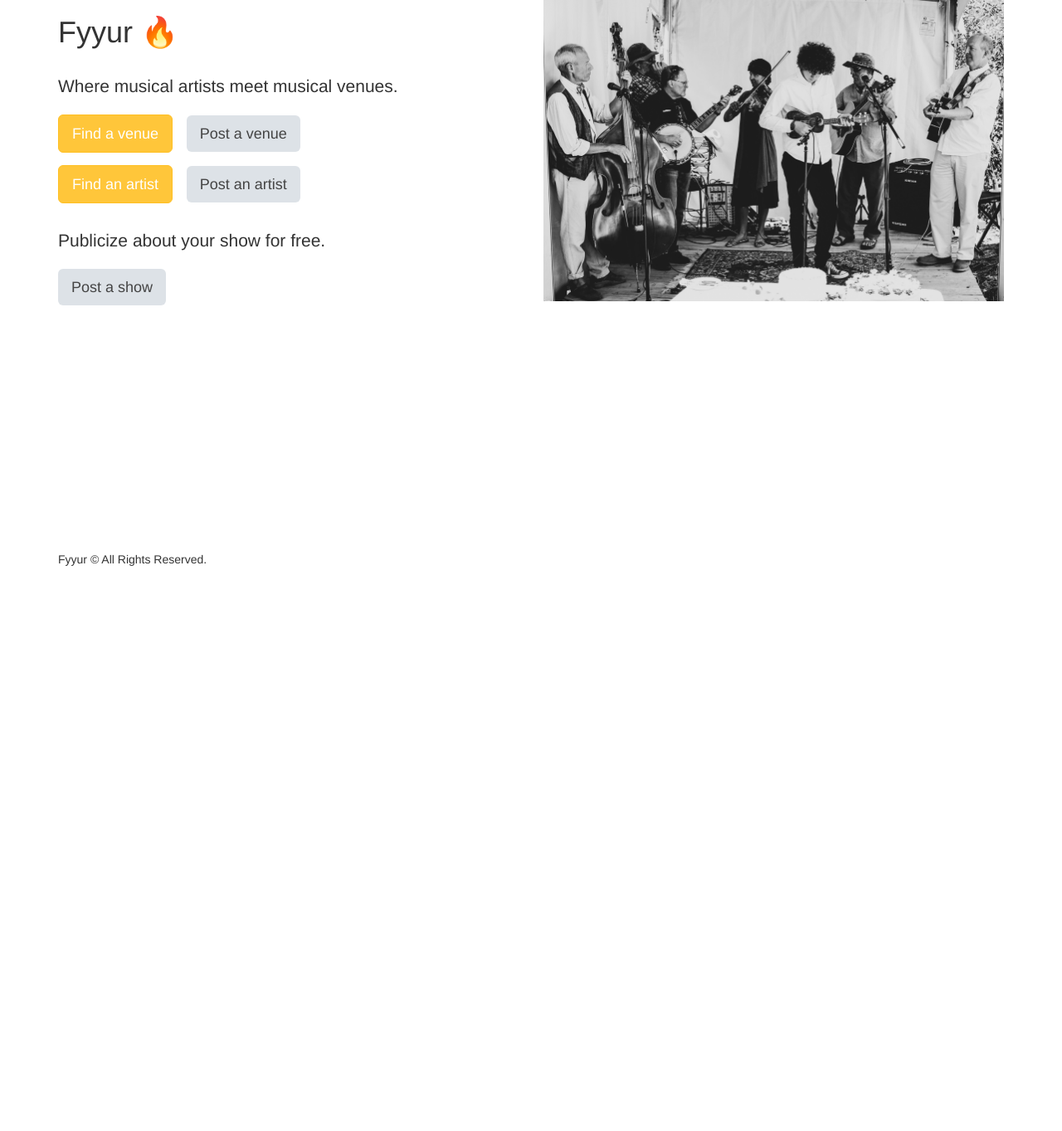
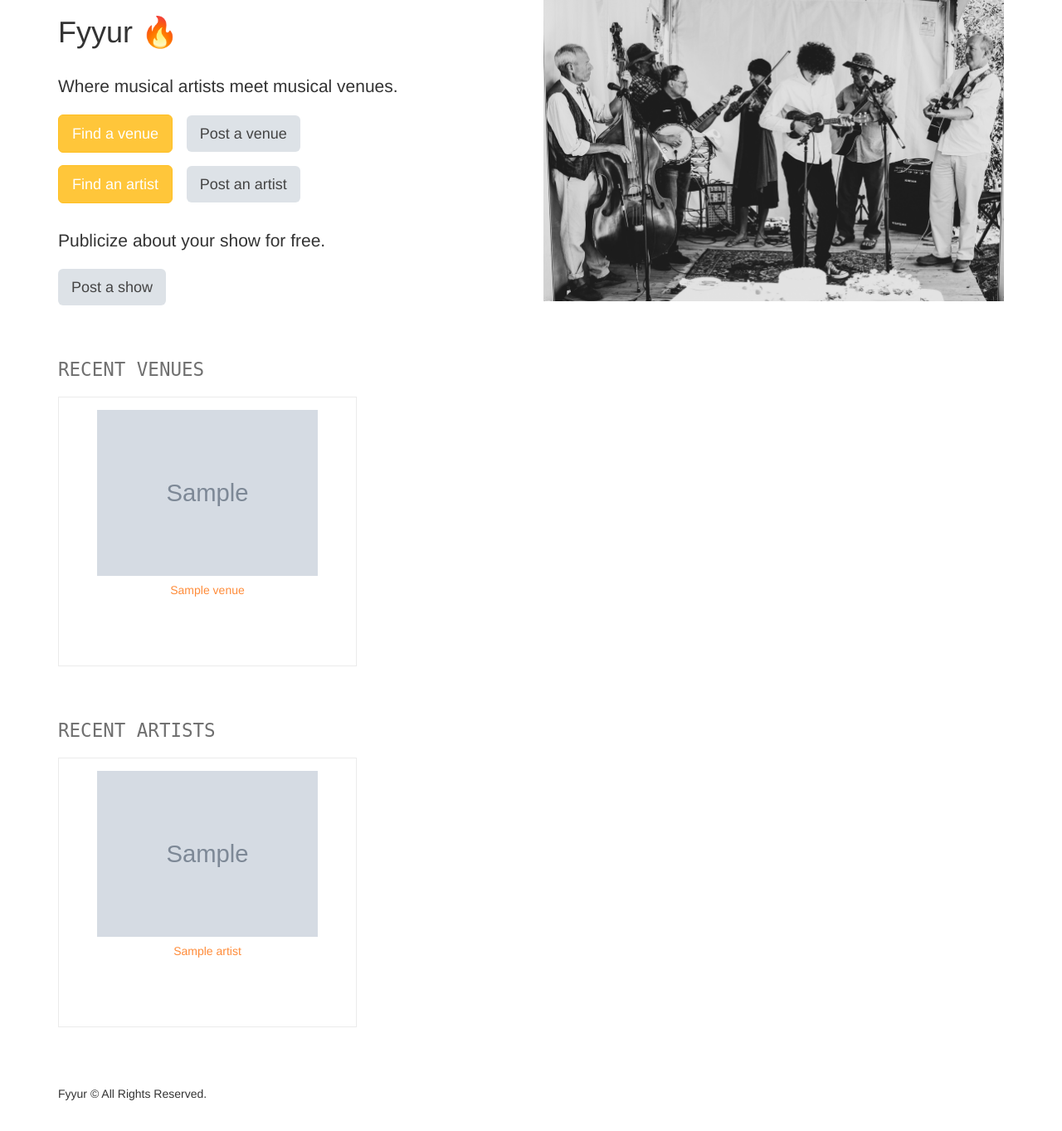
Before and after one commit to drdilyor/fyyur, a Flask app: page / in a window 1280 px wide. Shown: the part 81-1444 px from the top of the page at 83% size. Before the commit the page ends 763 px from the top, so only its background shows below. Run offline with Flask 2, Linux system fonts and the light colour scheme; tables that the repository leaves empty hold one stand-in row (values such as "Sample post"); grey boxes marked "Sample" are stand-in pictures; some libraries are stand-ins or nearby versions.

Commit message:
Recent artists and venues in homepage

```diff
--- a/app.py
+++ b/app.py
@@ -109,7 +109,21 @@ app.jinja_env.filters['datetime'] = format_datetime
 
 @app.route('/')
 def index():
-    return render_template('pages/home.html')
+    # recent venues
+    rv = [{
+        "id": v.id,
+        "name": v.name,
+        "image_link": v.image_link,
+    } for v in Venue.query.order_by(Venue.id.desc()).limit(6).all()]
+
+    # recent artists
+    ra = [{
+        "id": a.id,
+        "name": a.name,
+        "image_link": a.image_link,
+    } for a in Artist.query.order_by(Artist.id.desc()).limit(6).all()]
+
+    return render_template('pages/home.html', recent_venues=rv, recent_artists=ra)
 
 
 #  Venues
--- a/templates/pages/home.html
+++ b/templates/pages/home.html
@@ -22,4 +22,30 @@
 		<img id="front-splash" src="{{ url_for('static',filename='img/front-splash.jpg') }}" alt="Front Photo of Musical Band" />
 	</div>
 </div>
+<section>
+	<h2 class="monospace">Recent venues</h2>
+	<div class="row">
+		{% for venue in recent_venues %}
+		<div class="col-sm-4">
+			<div class="tile">
+				<img src="{{ venue.image_link }}" alt="Venue image">
+				<h5><a href="/venue/{{venue.id}}">{{ venue.name }}</a></h5>
+			</div>
+		</div>
+		{% endfor %}
+	</div>
+</section>
+<section>
+	<h2 class="monospace"> Recent Artists </h2>
+	<div class="row">
+		{% for artist in recent_artists %}
+		<div class="col-sm-4">
+      <div class="tile">
+				<img src="{{ artist.image_link }}" alt="Artist image">
+				<h5><a href="/venue/{{artist.id}}">{{ artist.name }}</a></h5>
+      </div>
+		</div>
+		{% endfor %}
+	</div>
+</section>
 {% endblock %}
```
